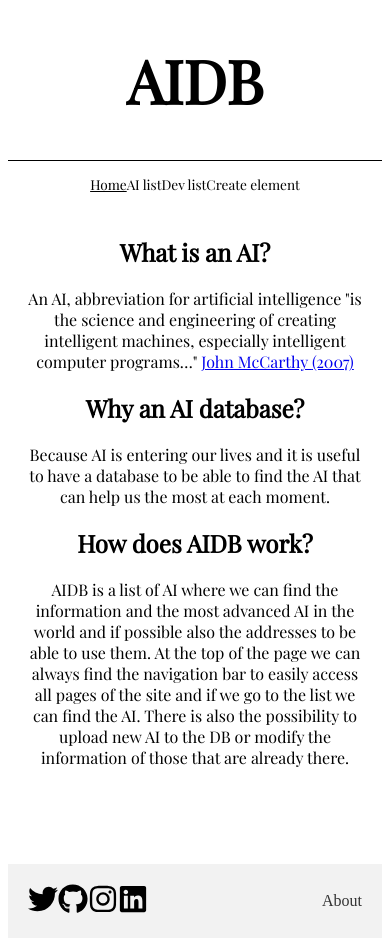
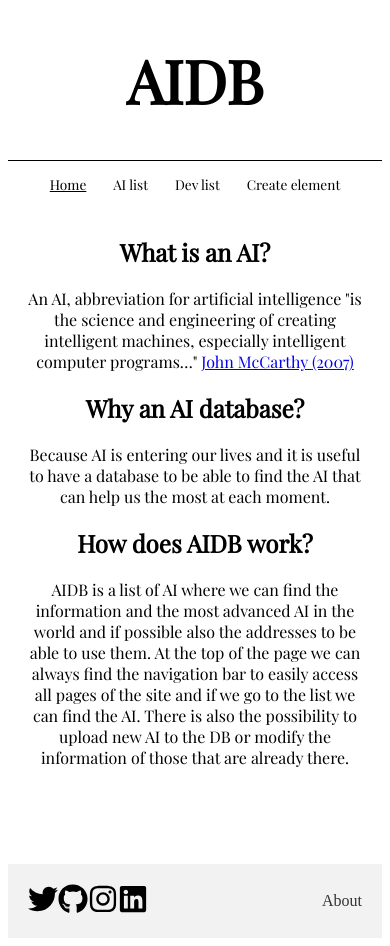
Before and after one commit to andrea-de-faveri-01/proyectoAngular, an Angular app: page /home in a window 390 px wide. Built offline with nearby package versions, Linux system fonts and the light colour scheme.

Commit message:
responsive nav-bar3

```diff
--- a/src/app/core/components/header/components/nav-bar/nav-bar.component.scss
+++ b/src/app/core/components/header/components/nav-bar/nav-bar.component.scss
@@ -37,7 +37,7 @@
     }
 
     .link {
-      margin: 4% 0;
+      margin: 4% 4%;
       font-size: 3.5vw;
     }
 
--- a/src/app/core/components/header/header.component.scss
+++ b/src/app/core/components/header/header.component.scss
@@ -4,4 +4,5 @@
 }
 .title-box {
   border-bottom: 1px solid;
+
 }
```
